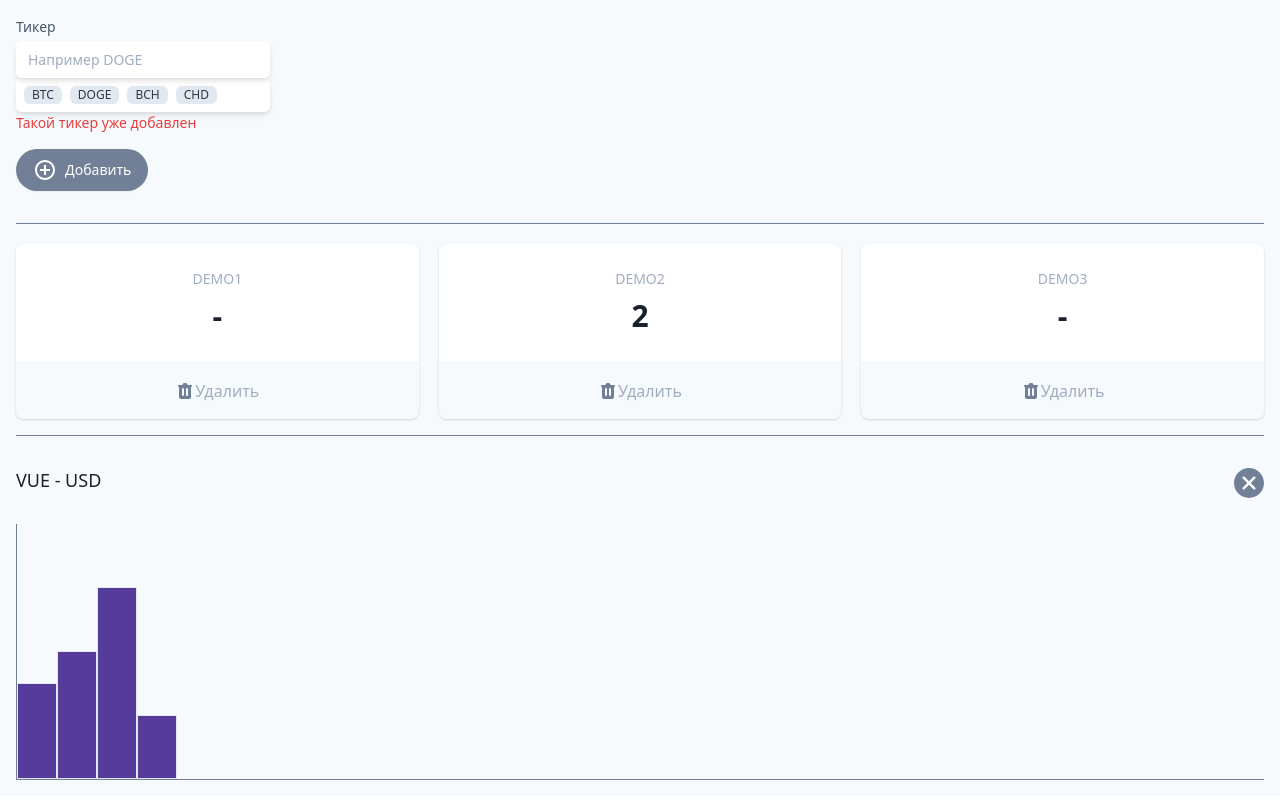
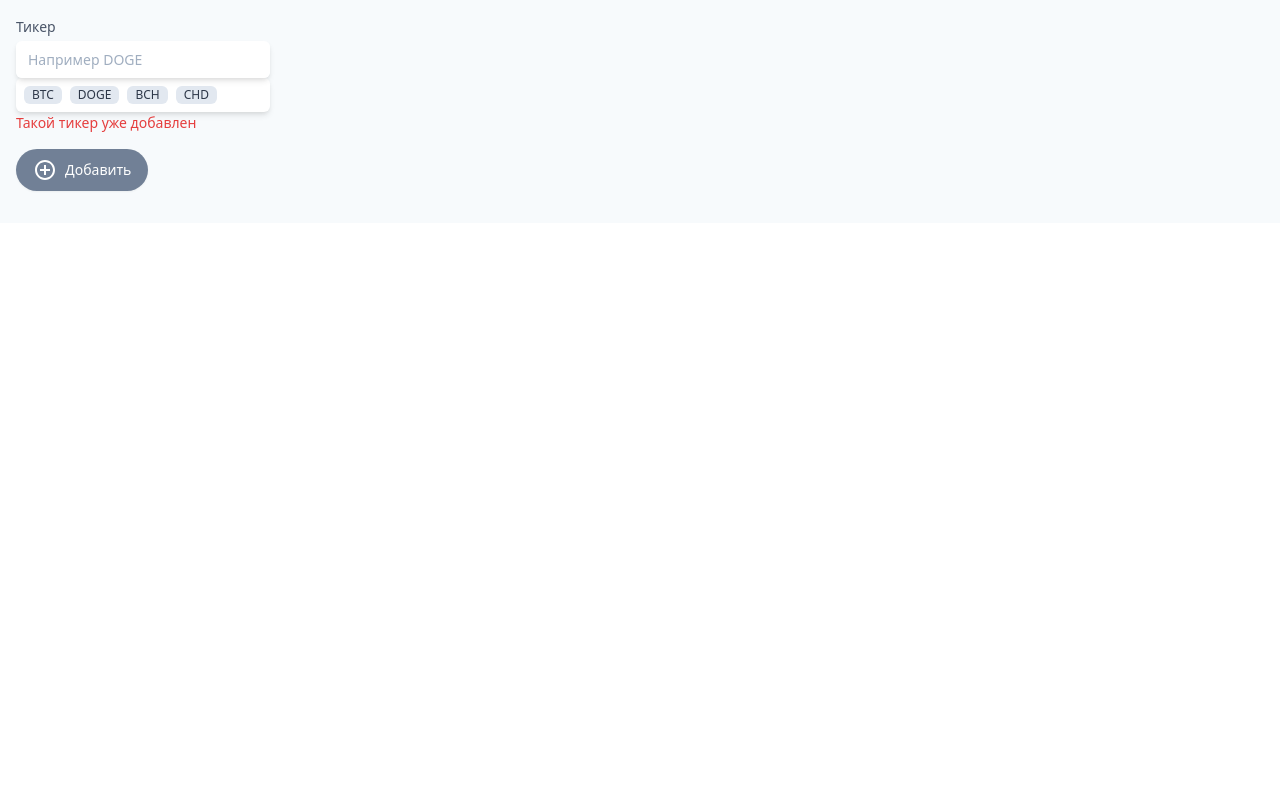
Before and after one commit to rmoongit/cryptonomicon, a Vue app: page / in a window 1280 px wide. Built offline with nearby package versions, Linux system fonts and the light colour scheme.

Commit message:
feat: добавляет данные по api key

```diff
--- a/src/App.vue
+++ b/src/App.vue
@@ -4,15 +4,18 @@
             <section>
                 <div class="flex">
                     <div class="max-w-xs">
-            <label for="wallet" class="block text-sm font-medium text-gray-700">
+                        <label
+                            for="wallet"
+                            class="block text-sm font-medium text-gray-700"
+                        >
                             Тикер
                         </label>
                         <div class="mt-1 relative rounded-md shadow-md">
                             <input
+                                id="wallet"
                                 v-model="ticker"
                                 type="text"
                                 name="wallet"
-                id="wallet"
                                 class="block w-full pr-10 border-gray-300 text-gray-900 focus:outline-none focus:ring-gray-500 focus:border-gray-500 sm:text-sm rounded-md"
                                 placeholder="Например DOGE"
                             />
@@ -41,13 +44,15 @@
                                 CHD
                             </span>
                         </div>
-            <div class="text-sm text-red-600">Такой тикер уже добавлен</div>
+                        <div class="text-sm text-red-600">
+                            Такой тикер уже добавлен
+                        </div>
                     </div>
                 </div>
                 <button
-          @click="addTicker"
                     type="button"
                     class="my-4 inline-flex items-center py-2 px-4 border border-transparent shadow-sm text-sm leading-4 font-medium rounded-full text-white bg-gray-600 hover:bg-gray-700 transition-colors duration-300 focus:outline-none focus:ring-2 focus:ring-offset-2 focus:ring-gray-500"
+                    @click="addTicker"
                 >
                     <!-- Heroicon name: solid/mail -->
                     <svg
@@ -68,24 +73,31 @@
 
             <template v-if="tickers.length">
                 <hr class="w-full border-t border-gray-600 my-4" />
+
                 <dl class="mt-5 grid grid-cols-1 gap-5 sm:grid-cols-3">
                     <div
-            v-for="ticker of tickers"
-            :key="ticker.name"
+                        v-for="tick of tickers"
+                        :key="tick.name"
                         class="bg-white overflow-hidden shadow rounded-lg border-purple-800 border-solid cursor-pointer"
+                        :class="{ 'border-4': sel === tick }"
+                        @click="sel = tick"
                     >
                         <div class="px-4 py-5 sm:p-6 text-center">
-              <dt class="text-sm font-medium text-gray-500 truncate">
-                {{ ticker.name }}
+                            <dt
+                                class="text-sm font-medium text-gray-500 truncate"
+                            >
+                                {{ tick.name }}
                             </dt>
-              <dd class="mt-1 text-3xl font-semibold text-gray-900">
-                {{ ticker.price }}
+                            <dd
+                                class="mt-1 text-3xl font-semibold text-gray-900"
+                            >
+                                {{ tick.price }}
                             </dd>
                         </div>
                         <div class="w-full border-t border-gray-200"></div>
                         <button
-              @click="deleteTicker(ticker)"
                             class="flex items-center justify-center font-medium w-full bg-gray-100 px-4 py-4 sm:px-6 text-md text-gray-500 hover:text-gray-600 hover:bg-gray-200 hover:opacity-20 transition-all focus:outline-none"
+                            @click.stop="deleteTicker(tick)"
                         >
                             <svg
                                 class="h-5 w-5"
@@ -105,17 +117,23 @@
                 </dl>
                 <hr class="w-full border-t border-gray-600 my-4" />
             </template>
-      <section class="relative">
+            <section v-if="sel" class="relative">
                 <h3 class="text-lg leading-6 font-medium text-gray-900 my-8">
-          VUE - USD
+                    {{ sel.name }} - USD
                 </h3>
-        <div class="flex items-end border-gray-600 border-b border-l h-64">
+                <div
+                    class="flex items-end border-gray-600 border-b border-l h-64"
+                >
                     <div class="bg-purple-800 border w-10 h-24"></div>
                     <div class="bg-purple-800 border w-10 h-32"></div>
                     <div class="bg-purple-800 border w-10 h-48"></div>
                     <div class="bg-purple-800 border w-10 h-16"></div>
                 </div>
-        <button type="button" class="absolute top-0 right-0">
+                <button
+                    type="button"
+                    class="absolute top-0 right-0"
+                    @click="sel = null"
+                >
                     <svg
                         xmlns="http://www.w3.org/2000/svg"
                         xmlns:xlink="http://www.w3.org/1999/xlink"
@@ -148,12 +166,9 @@ export default {
     data() {
         return {
             ticker: '',
-
-      tickers: [
-        { name: 'DEMO1', price: '-' },
-        { name: 'DEMO2', price: '2' },
-        { name: 'DEMO3', price: '-' },
-      ],
+            sel: null,
+            tickers: [],
+            graph: [],
         }
     },
 
@@ -164,11 +179,27 @@ export default {
 
                 this.tickers.push(newTicker)
                 this.ticker = ''
+                //Задаём интервал, получаем данные сервера.
+                setInterval(async () => {
+                    const f = await fetch(
+                        `https://min-api.cryptocompare.com/data/price?fsym=${newTicker.name}&tsyms=USD&api_key=f42f70491d367d88ea7e00ce9b56f44145b8f1cccc603476eed2c9edd3c3acfc`,
+                    )
+                    const data = await f.json()
+
+                    this.tickers.find((t) => t.name === newTicker.name).price =
+                        data.USD > 1
+                            ? data.USD.toFixed(2)
+                            : data.USD.toPrecision(2)
+
+                    if (this.sel.name === newTicker.name) {
+                        this.graph.push(data.USD)
+                    }
+                }, 5000)
             }
         },
 
-    deleteTicker(ticker) {
-      this.tickers = this.tickers.filter((item) => item !== ticker)
+        deleteTicker(removeTicker) {
+            this.tickers = this.tickers.filter((item) => item !== removeTicker)
         },
     },
 }
```
Also changed, not shown: .eslintrc.cjs (added), .eslintrc.js (deleted), .prettierrc.json. Lines whose indentation alone changed are shown as unchanged.
